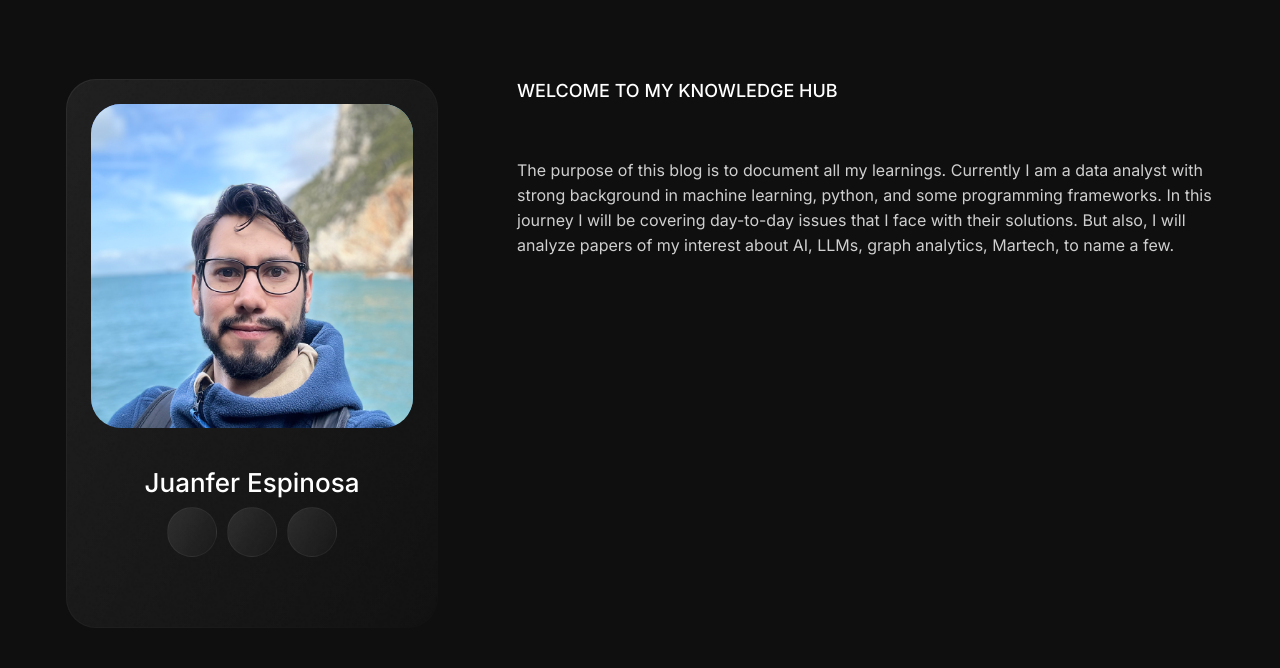
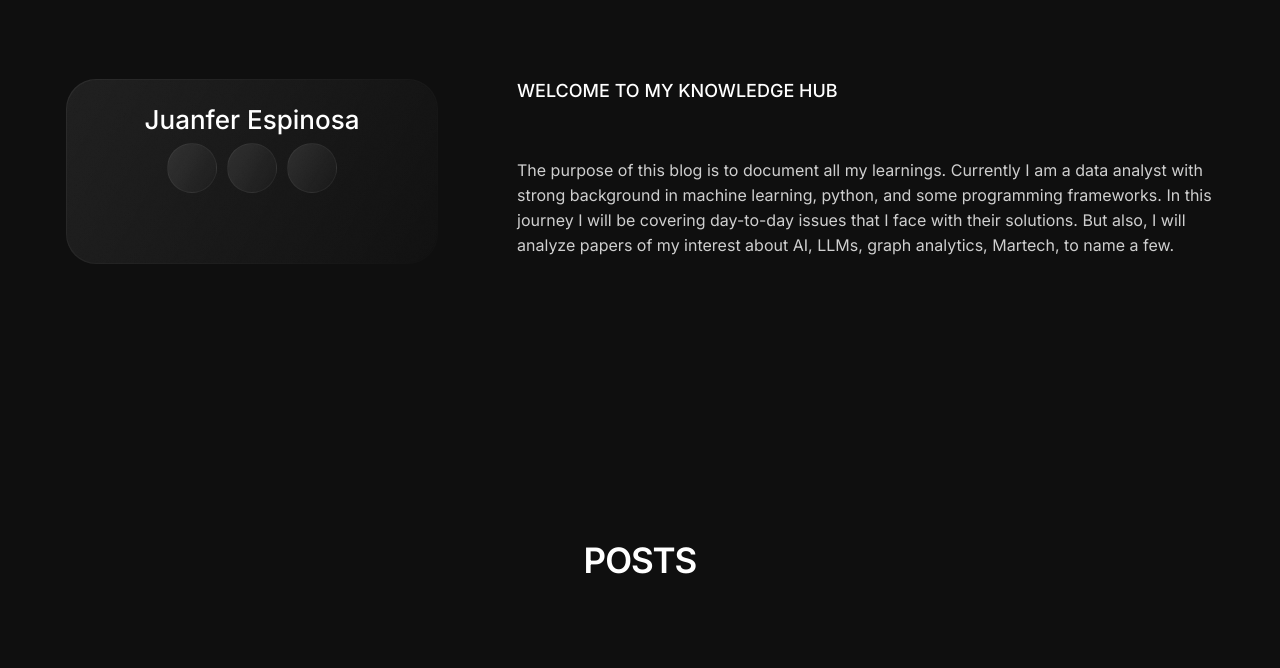
Before and after one commit to juanferEspinosa/blog, a Django app: page / in a window 1280 px wide. Shown: the part 96-764 px from the top of the page. Run offline with Django 3.2, Linux system fonts and the light colour scheme; data that the repository does not hold is empty; some libraries are stand-ins or nearby versions.

Commit message:
Hide profile picture

```diff
--- a/templates/homepage.html
+++ b/templates/homepage.html
@@ -26,9 +26,9 @@
                     <div class="credential-sidebar text-center">
                         <div class="shadow-box">
                             <img src="{% static '/images/bg1.png' %}" alt="BG" class="bg-img">
-                            <div class="img-box">
+                            <!--<div class="img-box">
                                 <img src="{% static 'images/juanfer_espinosa2.png' %}" alt="About Me">
-                            </div>
+                            </div>-->
                             <h2>Juanfer Espinosa</h2>
                             <!--<p>@davidhenderson</p>-->
 
```
